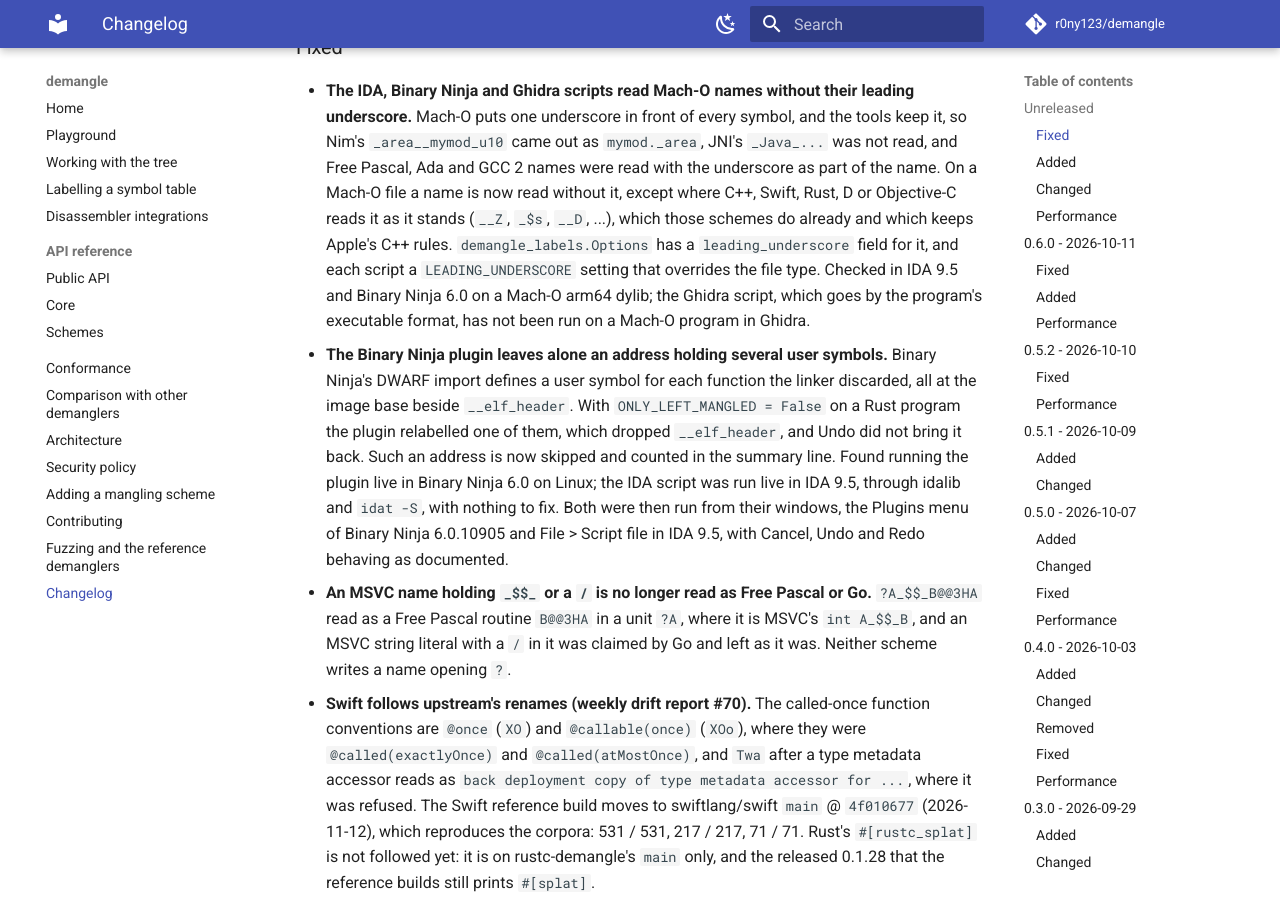
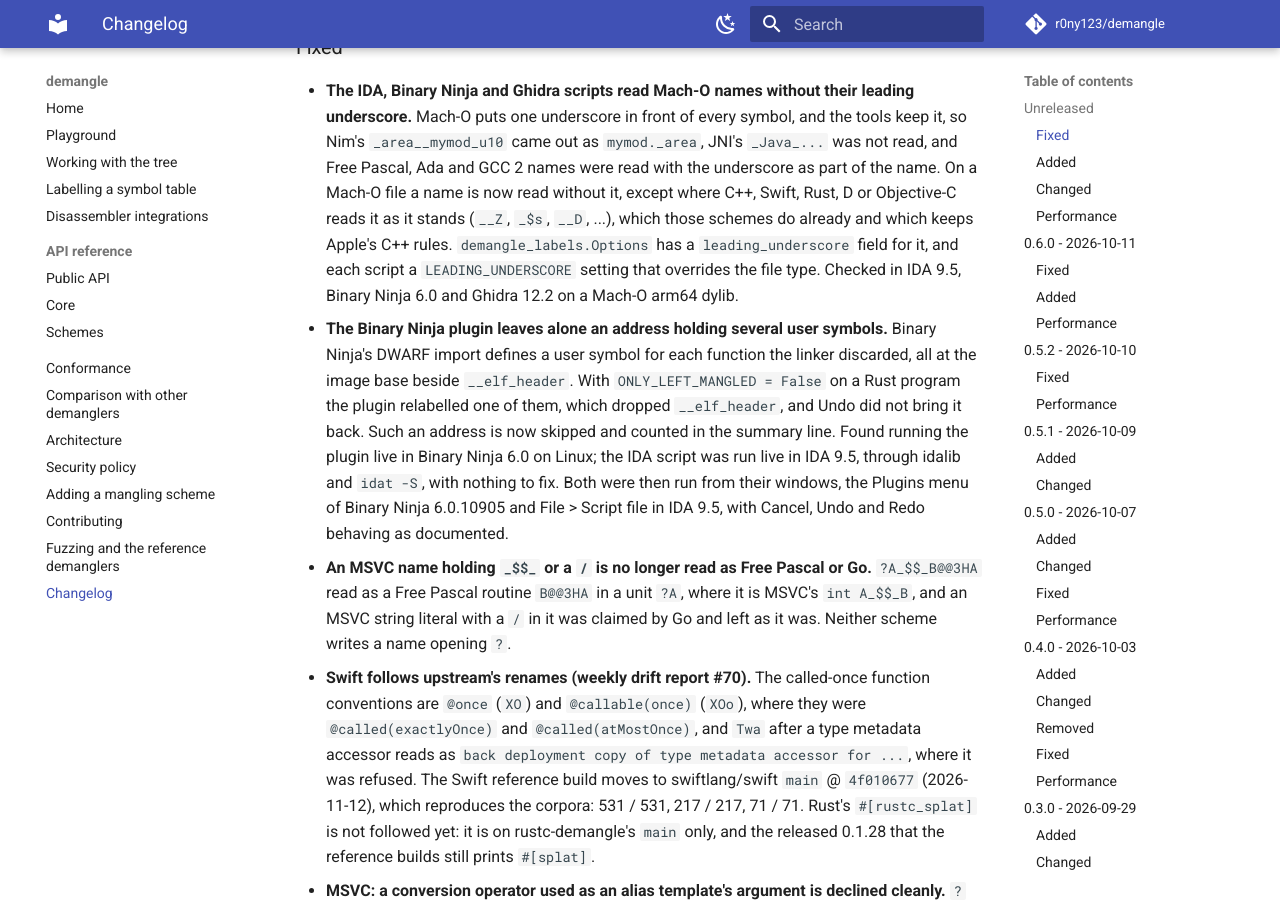
Before and after one commit to r0ny123/demangle, an MkDocs documentation site: the page built from docs/CHANGELOG.md, in a window 1280 px wide and 900 px high, scrolled down 341 px. Built offline with MkDocs 1.6.1 and Material for MkDocs 9.7.7, drawn with Linux system fonts in a browser that asks for light colours; comment, search, counter and statistics services are not loaded.

Commit message:
Record the Ghidra 12.2 run on a Mach-O dylib

```diff
--- a/CHANGELOG.md
+++ b/CHANGELOG.md
@@ -19,9 +19,8 @@
   Objective-C reads it as it stands (`__Z`, `_$s`, `__D`, ...), which those schemes do
   already and which keeps Apple's C++ rules. `demangle_labels.Options` has a
   `leading_underscore` field for it, and each script a `LEADING_UNDERSCORE` setting that
-  overrides the file type. Checked in IDA 9.5 and Binary Ninja 6.0 on a Mach-O arm64
-  dylib; the Ghidra script, which goes by the program's executable format, has not been
-  run on a Mach-O program in Ghidra.
+  overrides the file type. Checked in IDA 9.5, Binary Ninja 6.0 and Ghidra 12.2 on a
+  Mach-O arm64 dylib.
 - **The Binary Ninja plugin leaves alone an address holding several user symbols.**
   Binary Ninja's DWARF import defines a user symbol for each function the linker
   discarded, all at the image base beside `__elf_header`. With
```
Also changed, not shown: docs/integrations.md (+8 -4 lines), 1 other file.
